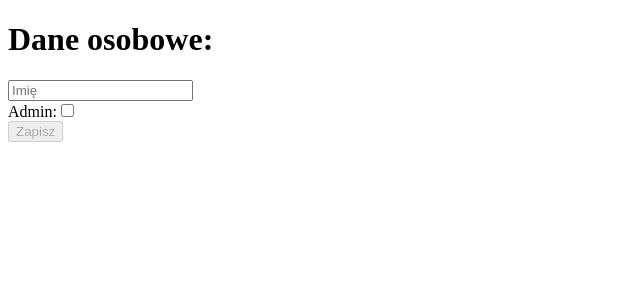
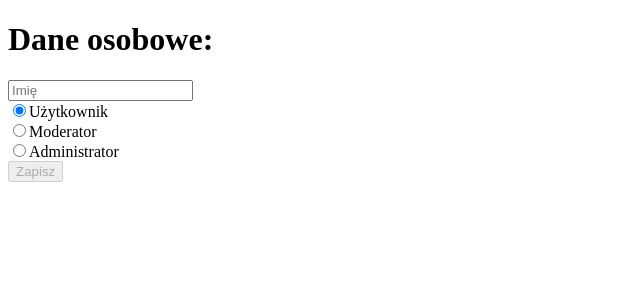
Before and after one commit to kacpi95/React-lesson, a React (Vite) app in the folder React-lesson/: page / in a window 1280 px wide. Shown: the top 300 px of the page, without its empty margins (0-640 px from the left). Built offline with nearby package versions, Linux system fonts and the light colour scheme.

Commit message:
Add task

```diff
--- a/React-lesson/src/App.jsx
+++ b/React-lesson/src/App.jsx
@@ -18,12 +18,13 @@ import { useState } from 'react';
 
 export default function App() {
   const [name, setName] = useState('');
-  const [isAdmin, setIsAdmin] = useState(false);
+  const [role, setRole] = useState('Użytkownik');
 
   const [person, setPerson] = useState(null);
+
   function handleSubmit(e) {
     e.preventDefault();
-    setPerson({ name, isAdmin });
+    setPerson({ name, role });
     setName('');
   }
 
@@ -33,7 +34,7 @@ export default function App() {
       {person && (
         <>
           <h2>{person.name}</h2>
-          <h3>{person.isAdmin ? 'Administrator' : 'Użytkownik'}</h3>
+          <h3>{person.role}</h3>
         </>
       )}
       <form onSubmit={handleSubmit}>
@@ -45,15 +46,37 @@ export default function App() {
           />
         </div>
         <div>
-          <label htmlFor='admin'>
-            Admin:
-            <input
-              id='admin'
-              type='checkbox'
-              checked={isAdmin}
-              onChange={(e) => setIsAdmin(e.target.checked)}
-            />
-          </label>
+          <input
+            id='user'
+            name='role'
+            value='Użytkownik'
+            type='radio'
+            checked={role === 'Użytkownik'}
+            onChange={(e) => setRole(e.target.value)}
+          />
+          <label htmlFor='user'>Użytkownik</label>
+        </div>
+        <div>
+          <input
+            id='moderator'
+            name='role'
+            value='Moderator'
+            type='radio'
+            checked={role === 'Moderator'}
+            onChange={(e) => setRole(e.target.value)}
+          />
+          <label htmlFor='moderator'>Moderator</label>
+        </div>
+        <div>
+          <input
+            id='admin'
+            name='role'
+            value='Administrator'
+            type='radio'
+            checked={role === 'Administrator'}
+            onChange={(e) => setRole(e.target.value)}
+          />
+          <label htmlFor='admin'>Administrator</label>
         </div>
         <button disabled={name.length === 0}>Zapisz</button>
       </form>
```
